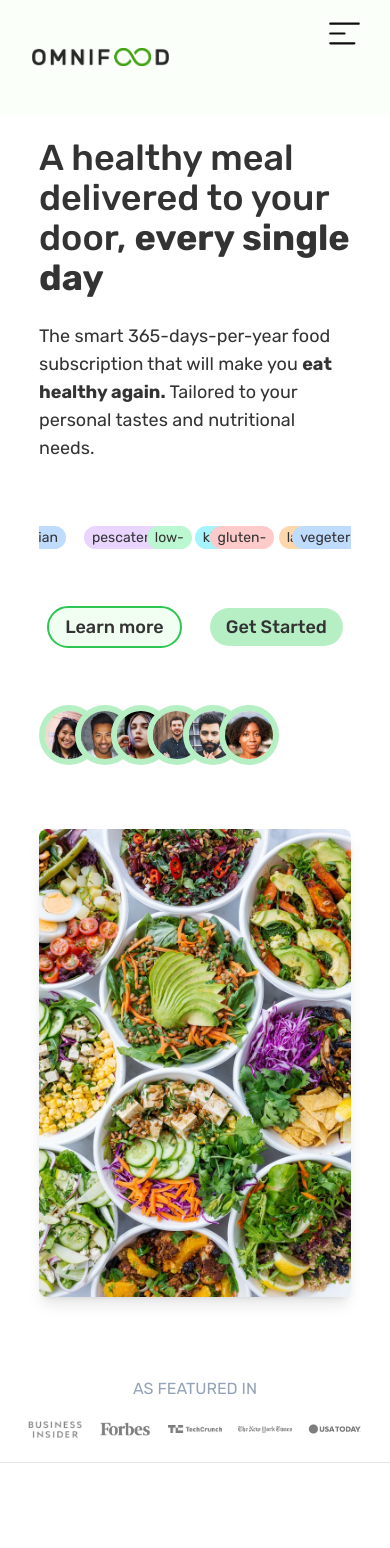
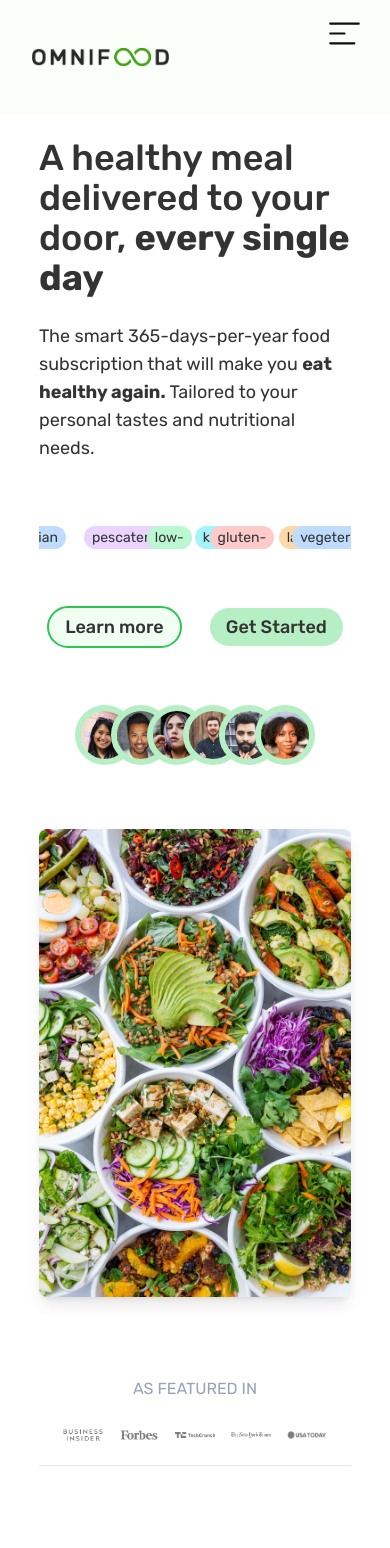
Before and after one commit to bojan09/omnifood_2.0, a React (Vite) app: page / in a window 390 px wide. Shown: the top 1548 px of the page. Built offline with nearby package versions, Linux system fonts and the light colour scheme.

Commit message:
updates in Home page & Sponsors page

```diff
--- a/src/pages/Home.jsx
+++ b/src/pages/Home.jsx
@@ -77,7 +77,7 @@ const Home = () => {
           </button>
         </div>
 
-        <div className="flex mt-[4rem]">
+        <div className="flex items-center xs:justify-center md:justify-normal mt-[4rem]">
           {customers.map((customer) => (
             <img
               src={customer.img}
--- a/src/pages/Sponsors.jsx
+++ b/src/pages/Sponsors.jsx
@@ -31,12 +31,12 @@ const Sponsors = () => {
     },
   ];
   return (
-    <div id="sponsors" className="pt-[2rem] pb-[3rem]">
+    <div id="sponsors" className="pt-[2rem] pb-[3rem] ">
       <h1 className="uppercase text-slate-400 text-center md:py-[3.5rem] pb-5 md:text-3xl">
         As featured in
       </h1>
 
-      <div className="md:w-[80vw] mx-auto flex items-center justify-center md:gap-[3rem] border-b-[1px] pb-6 ">
+      <div className="w-[80vw] mx-auto flex items-center justify-center md:gap-[3rem] border-b-[1px] pt-2 pb-6 ">
         {sponsors.map((sponsor) => (
           <img
             key={sponsor.id}
```
